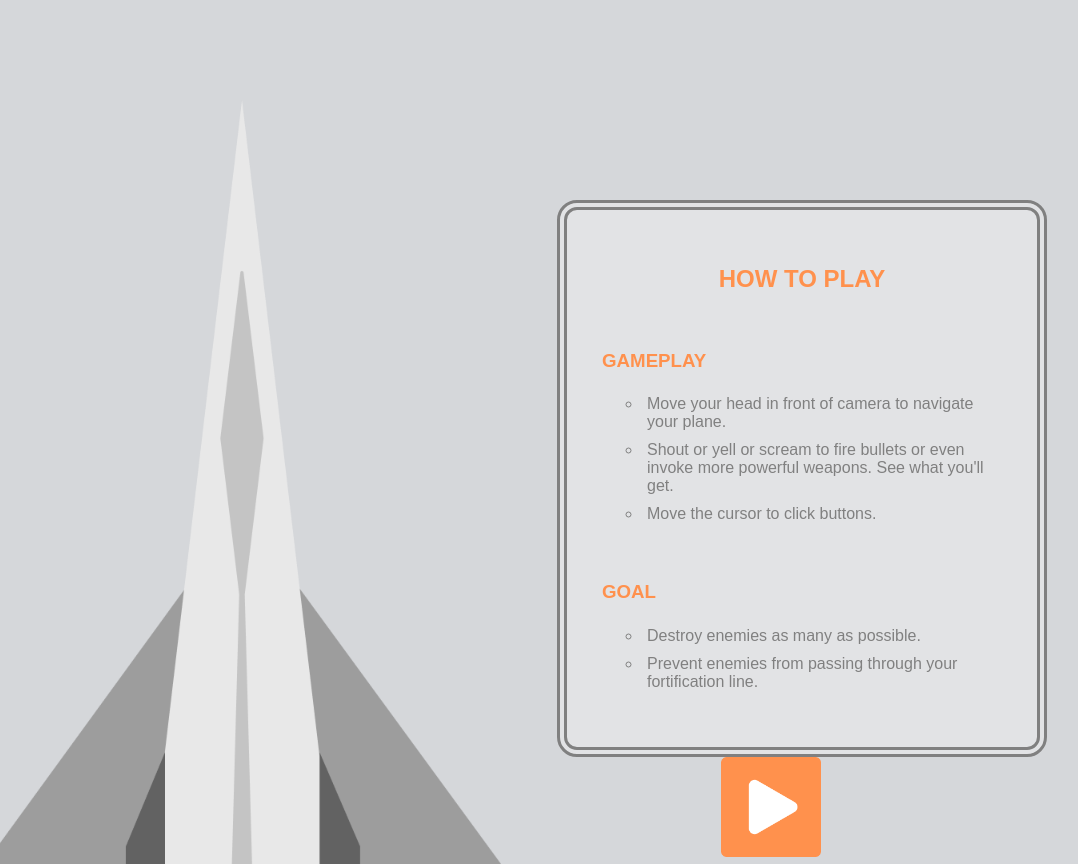
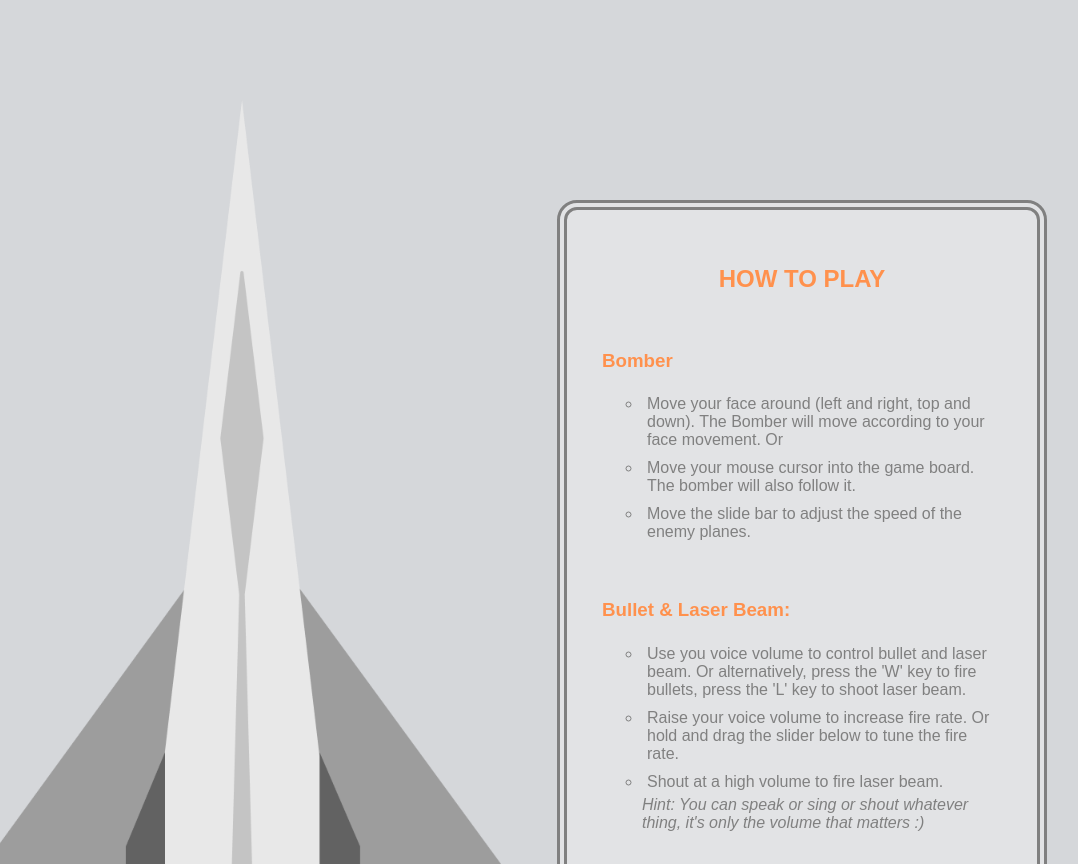
Before and after one commit to robbin647/multimodal-game, a website: page instructionPage.html in a window 1280 px wide. Shown: the top 864 px of the page, without its empty margins (51-1129 px from the left). Drawn offline with Linux system fonts and the light colour scheme.

Commit message:
fix(instructionPage): update the instruction content

```diff
--- a/instructionPage.html
+++ b/instructionPage.html
@@ -18,17 +18,26 @@
                 <div class='instruction'>
                     <h2>HOW TO PLAY</h2>
                     <br>
-                    <h3>GAMEPLAY</h3>
+                    <h3>Bomber</h3>
                     <ul>
-                        <li>Move your head in front of camera to navigate your plane.</li>
-                        <li>Shout or yell or scream to fire bullets or even invoke more powerful weapons. See what you'll get.</li>
-                        <li>Move the cursor to click buttons.</li>
+                        <li>Move your face around (left and right, top and down).
+                            The Bomber will move according to your face movement. Or</li>
+                        <li>Move your mouse cursor into the game board. The bomber will
+                            also follow it.</li>
+                        <li>Move the slide bar to adjust the speed of the enemy planes.</li>
                     </ul>
                     <br>
-                    <h3>GOAL</h3>
+                    <h3>Bullet & Laser Beam:</h3>
                     <ul>
-                        <li>Destroy enemies as many as possible.</li>
-                        <li>Prevent enemies from passing through your fortification line.</li>
+                        <li>Use you voice volume to control bullet and laser beam.
+                            Or alternatively, press the 'W' key to fire bullets, press
+                            the 'L' key to shoot laser beam.</li>
+                        <li>Raise your voice volume to increase fire rate.
+                            Or hold and drag the slider below to tune the fire rate. </li>
+                        <li>
+                            Shout at a high volume to fire laser beam.
+                        </li>
+                        <i>Hint: You can speak or sing or shout whatever thing, it's only the volume that matters :)</i>
                     </ul>
                 </div>
 
```
